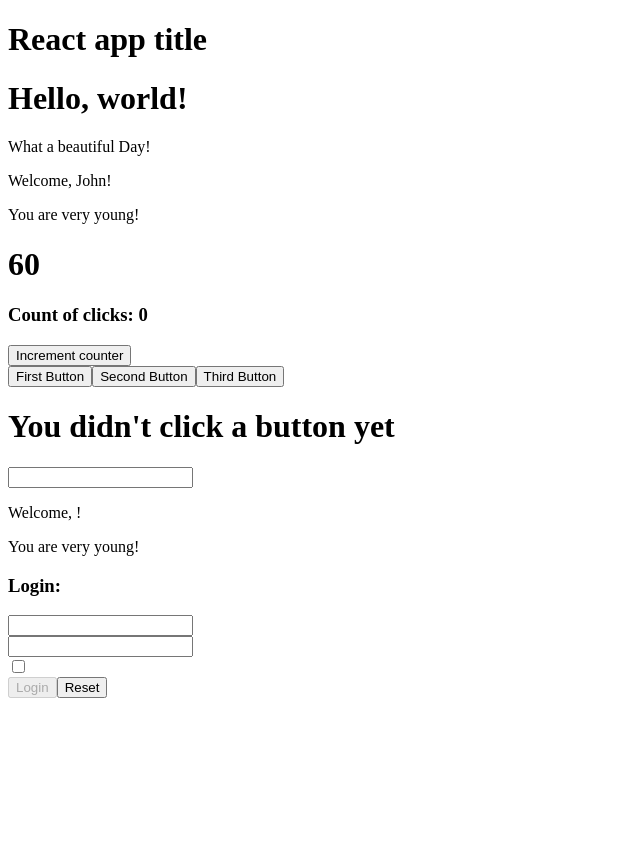
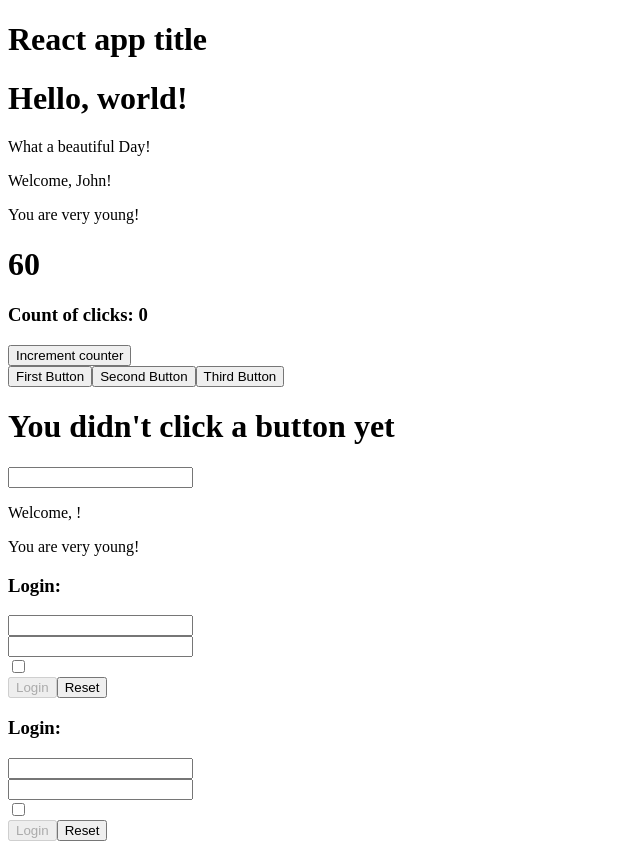
Before and after one commit to Kekko26/react-exercises, a React (Create React App) app: page / in a window 1280 px wide. Shown: the whole page, without its empty margins (0-640 px from the left). Before the commit the page ends 800 px from the top, so only its background shows below. Built offline with nearby package versions, Linux system fonts and the light colour scheme.

Commit message:
Exercise done

```diff
--- a/src/App.js
+++ b/src/App.js
@@ -5,6 +5,7 @@ import { Counter } from "./Counter";
 import { Helloworld } from "./Helloworld";
 import { InteractiveWelcome } from "./InteractiveWelcome";
 import { Login } from "./Login";
+import { UncontrolledLogin } from "./UncontrolledLogin";
 import { Welcome } from "./Welcome";
 
 export class App extends React.Component{
@@ -28,6 +29,7 @@ export class App extends React.Component{
             <ClickTracker />
             <InteractiveWelcome />
             <Login onLogin = {this.onLogin}/>
+            <UncontrolledLogin />
         </div>
         )
     }
--- /dev/null
+++ b/src/UncontrolledLogin.js
@@ -0,0 +1,41 @@
+import React from "react";
+
+export class UncontrolledLogin extends React.Component{
+
+    _reference = React.createRef()
+
+    submitHandler = (event) =>{
+        event.preventDefault()
+        console.log({
+            username: event.target.elements.username.value,
+            password: event.target.elements.password.value,
+            remember: event.target.elements.remember.checked
+        })
+    }
+
+    componentDidMount(){
+        document.querySelector('#loginButton2').setAttribute("disabled", 'true')
+    }
+
+    loginCheck = ()=>{
+        this._reference.current.username.value === '' ||  this._reference.current.password.value === '' ? document.querySelector('#loginButton2').setAttribute("disabled", 'true') : document.querySelector('#loginButton2').removeAttribute('disabled')
+    }
+
+    resetLoginButton = ()=>{
+        document.querySelector('#loginButton2').setAttribute("disabled", 'true')
+    }
+
+    render(){
+        return(
+
+            <form ref={this._reference} onSubmit={this.submitHandler} onChange={this.loginCheck}>
+                <h3>Login:</h3>
+                <input name = 'username'/> <br/>
+                <input name = 'password' type='password'/> <br/>
+                <input name = 'remember' type='checkbox' /> <br/>
+                <button type = 'submit' id='loginButton2'>Login</button>
+                <button type = 'reset' onClick={this.resetLoginButton}>Reset</button>
+            </form>
+        )
+    }
+}
```
